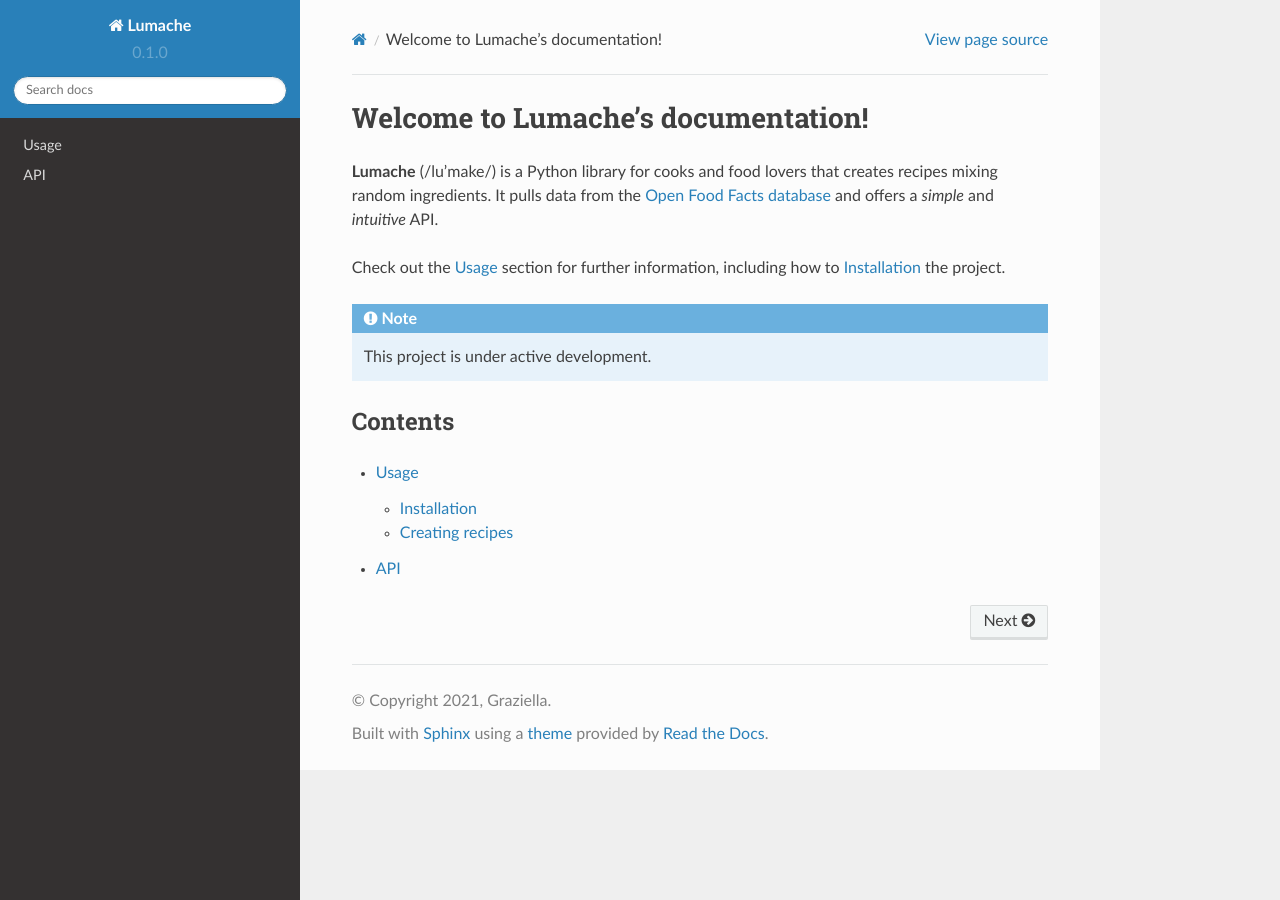
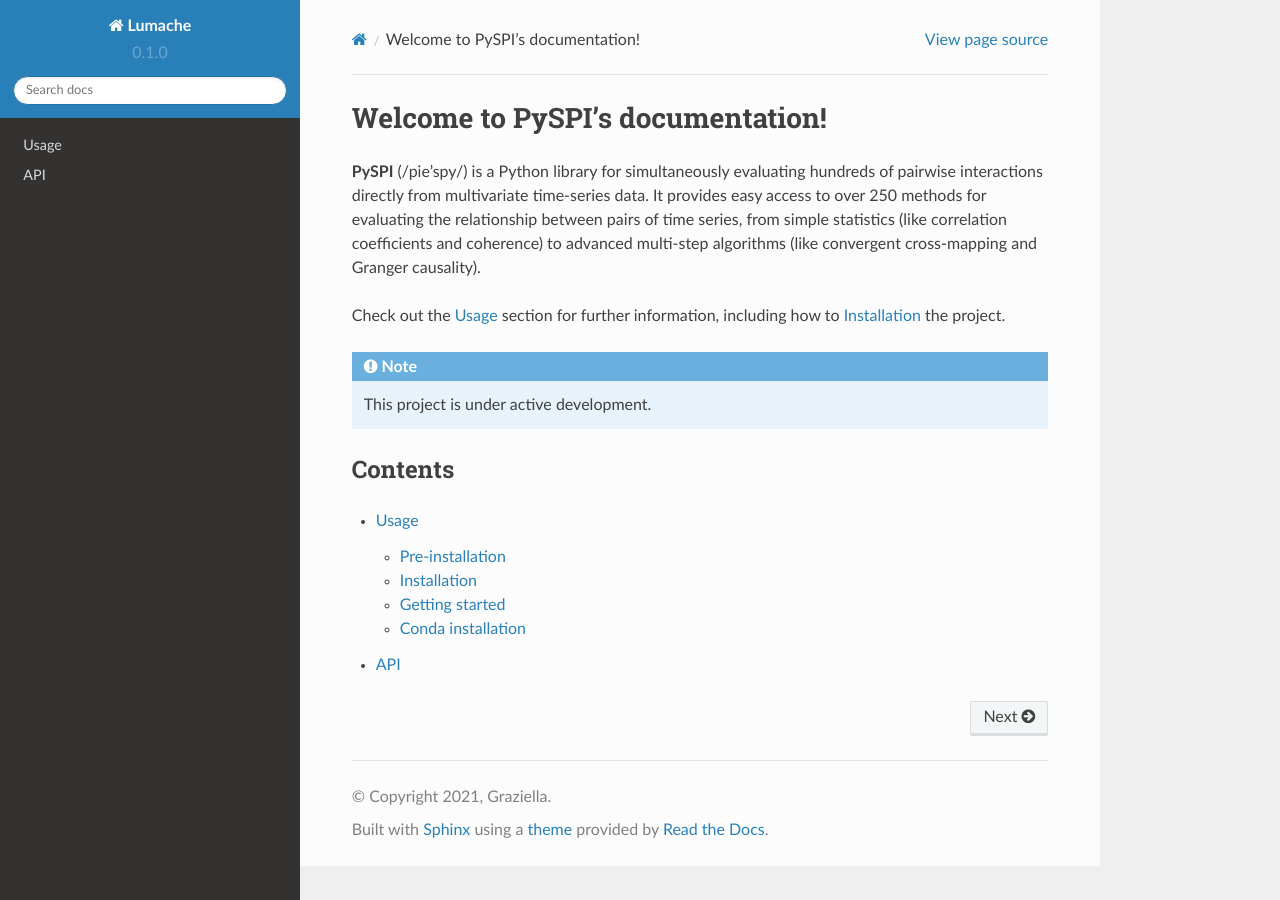
Before and after one commit to DynamicsAndNeuralSystems/pyspi, a Sphinx documentation site: the page built from docs/source/index.rst, in a window 1280 px wide. Built offline with Sphinx 7.4.7 and the Read the Docs theme 2.0.0, drawn with Linux system fonts in a browser that asks for light colours.

Commit message:
First doc update

```diff
--- a/docs/source/index.rst
+++ b/docs/source/index.rst
@@ -1,10 +1,8 @@
-Welcome to Lumache's documentation!
+Welcome to PySPI's documentation!
 ===================================
 
-**Lumache** (/lu'make/) is a Python library for cooks and food lovers
-that creates recipes mixing random ingredients.
-It pulls data from the `Open Food Facts database <https://world.openfoodfacts.org/>`_
-and offers a *simple* and *intuitive* API.
+**PySPI** (/pie'spy/) is a Python library for simultaneously evaluating hundreds of pairwise interactions directly from multivariate time-series data.
+It provides easy access to over 250 methods for evaluating the relationship between pairs of time series, from simple statistics (like correlation coefficients and coherence) to advanced multi-step algorithms (like convergent cross-mapping and Granger causality).
 
 Check out the :doc:`usage` section for further information, including
 how to :ref:`installation` the project.
--- a/docs/source/usage.rst
+++ b/docs/source/usage.rst
@@ -1,33 +1,67 @@
 Usage
 =====
+
+.. _pre-installation:
+
+Pre-installation
+------------
+
+The code requires GNU's [Octave](https://www.gnu.org/software/octave/index) by default. Install octave using your favourite package manager, e.g.,
+
+.. code-block:: console
+
+   $ apt-get install octave
+
+for Ubuntu;
+.. code-block:: console
+
+   $ pacman -S octave
+
+for Arch; and
+.. code-block:: console
+
+   $ brew install octave
+
+for MacOS.
+
 
 .. _installation:
 
 Installation
 ------------
 
-To use Lumache, first install it using pip:
+Download or clone the [latest version](https://github.com/olivercliff/pyspi) from GitHub, unpack and run (from the folder containing `pyspi` setup.py file):
 
 .. code-block:: console
 
-   (.venv) $ pip install lumache
+   pip install .
 
-Creating recipes
-----------------
+or
 
-To retrieve a list of random ingredients,
-you can use the ``lumache.get_random_ingredients()`` function:
 
-.. autofunction:: lumache.get_random_ingredients
+.. code-block:: console
 
-The ``kind`` parameter should be either ``"meat"``, ``"fish"``,
-or ``"veggies"``. Otherwise, :py:func:`lumache.get_random_ingredients`
-will raise an exception.
+   pip install -e .
 
-.. autoexception:: lumache.InvalidKindError
+for editable mode.
 
-For example:
+We recommend installation in a conda environment, see :doc:`conda-install'.
 
->>> import lumache
->>> lumache.get_random_ingredients()
-['shells', 'gorgonzola', 'parsley']
+Getting started
+------------
+
+Check out the demo script in `demos/demo.py`
+
+.. _conda-install:
+
+Conda installation
+------------
+
+.. code-block:: console
+
+   git clone https://github.com/olivercliff/pyspi.git
+   conda create -n pyspi python=3.9.0
+   conda activate pyspi
+   cd pyspi
+   pip install .
+   python demos/demo.py
```
